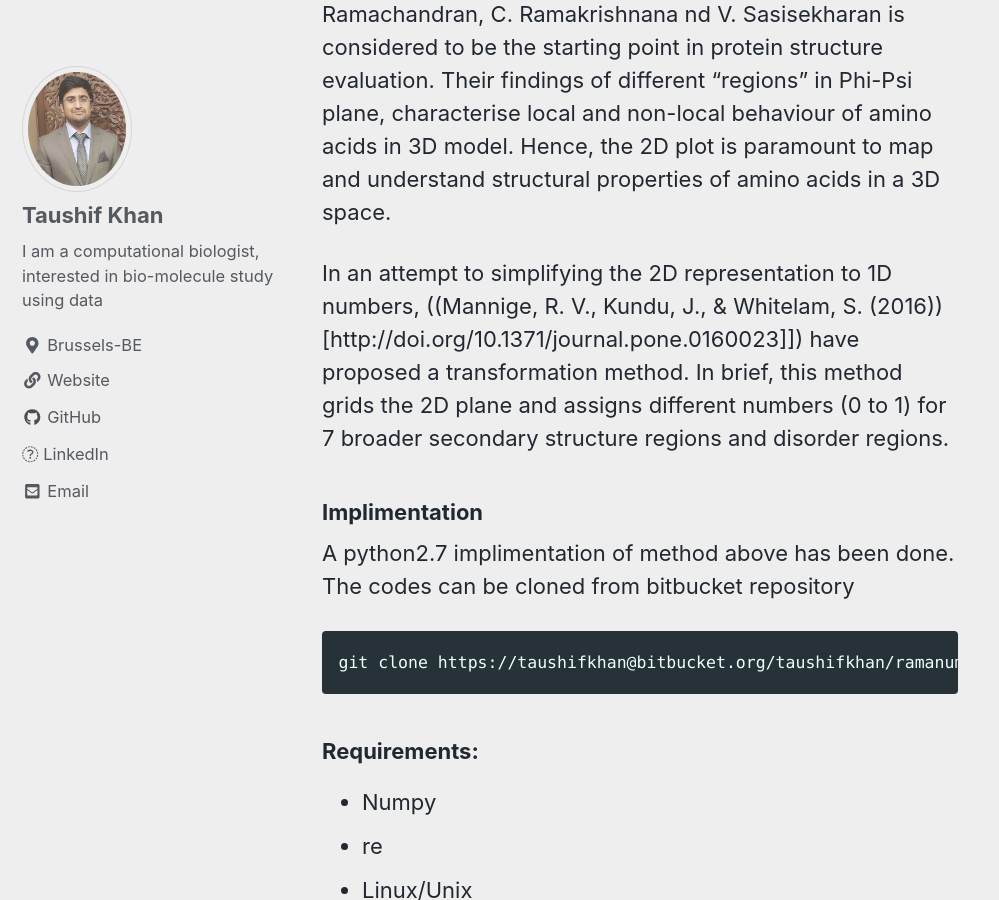
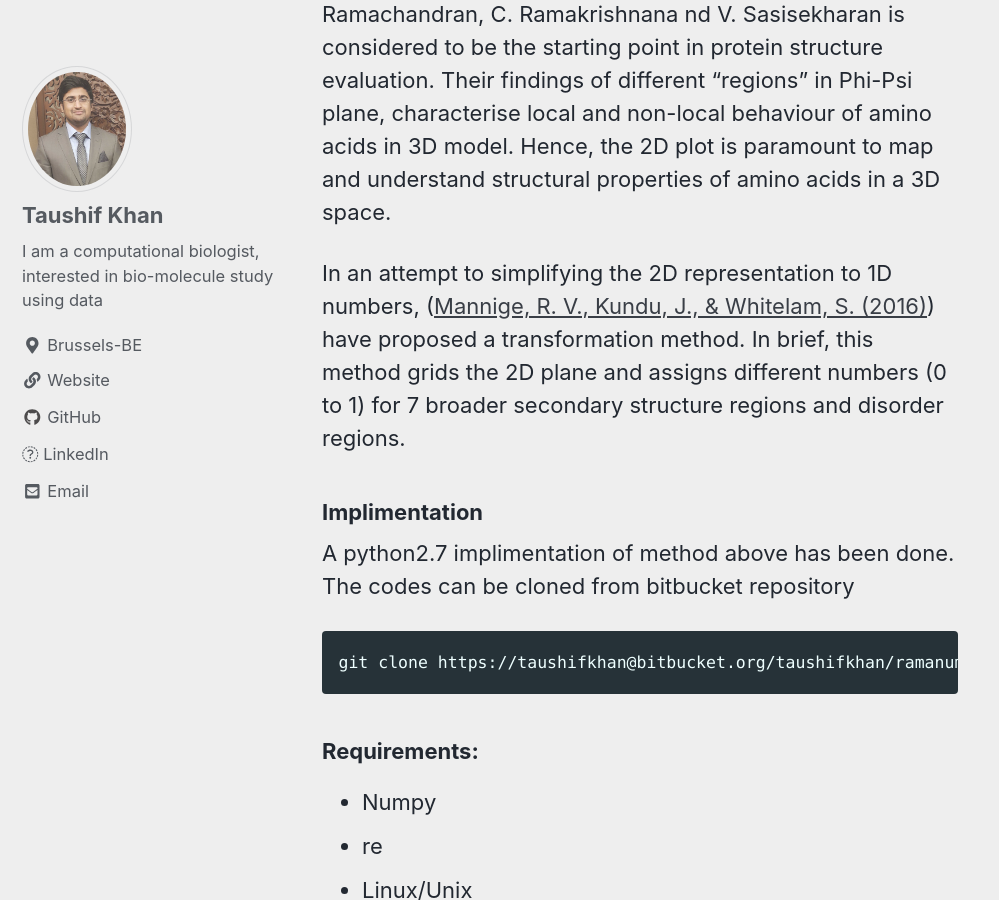
Before and after one commit to taushifkhan/taushifkhan.github.io, a Jekyll site: the page built from _posts/2019-02-04-RamachandraNumber.md, in a window 1280 px wide and 900 px high, scrolled down 934 px. Shown: the whole window, without its empty margins (0-999 px from the left). Built offline with Jekyll 4.4.1, drawn with Linux system fonts in a browser that asks for light colours; cached includes are drawn as plain includes; nearby versions of some CDN libraries; some of the changed text lies outside the part shown.

````diff
--- a/_posts/2019-02-04-RamachandraNumber.md
+++ b/_posts/2019-02-04-RamachandraNumber.md
@@ -4,6 +4,7 @@ date: 2019-02-04
 tags: [Proteins, Structure, Python]
 header:
     image: "/assets/images/post/2019-02-04-RN1.png"
+
 excerpt: "Phi-Psi in One number"
 
 ---
@@ -17,7 +18,7 @@ The celebrated work of G.N. Ramachandran, C. Ramakrishnana nd V. Sasisekharan is
 Their findings of different "regions" in Phi-Psi plane, characterise local and non-local behaviour of amino acids in 3D model. Hence, the
 2D plot is paramount to map and understand structural properties of amino acids in a 3D space.
 
-In an attempt to simplifying the 2D representation to 1D numbers, ((Mannige, R. V., Kundu, J., & Whitelam, S. (2016))[http://doi.org/10.1371/journal.pone.0160023]])
+In an attempt to simplifying the 2D representation to 1D numbers, ([Mannige, R. V., Kundu, J., & Whitelam, S. (2016)](http://doi.org/10.1371/journal.pone.0160023))
 have proposed a transformation method. In brief, this method grids the 2D plane and assigns different numbers (0 to 1) for 7 broader
 secondary structure regions and disorder regions.
 
@@ -65,7 +66,7 @@ git clone https://taushifkhan@bitbucket.org/taushifkhan/ramanumber.git
 
 3. As a module:  call in the class by importing the module
 
-    ```python
+    ```
     import ramaNumber as rN
     dihedral = Np.loadtxt('./testFile/GLU_23.xvg',dtype='float')
     R = rN.RamaNumber(dihedral[:,0],dihedral[:,1])
--- a/index.html
+++ b/index.html
@@ -4,9 +4,3 @@ author_profile: true
 header:
     image: "/assets/images/redBeach.jpg"
 ---
-
-<h3> From Q --> P</h3>
-The first alphabetic line of any "English" KeyBorad (US/UK styled) two letter "Q" and "P", adjacent in alphabet yet far in use as together.
-
-I am interested in forms of life, their science, art, math and philosophy. See the [about page](_pages/about.md) for information on my education and
-research interest. Read [project page](_pages/project.md) for stuff i find interesting.
````
Also changed, not shown: _layouts/home.html (+7 -0 lines), _pages/into.md (added).
